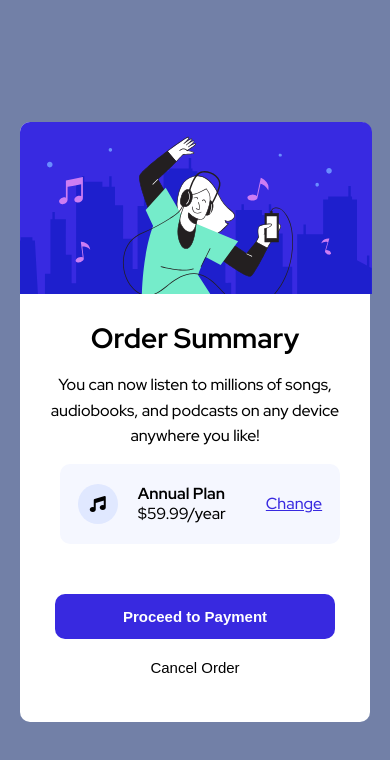
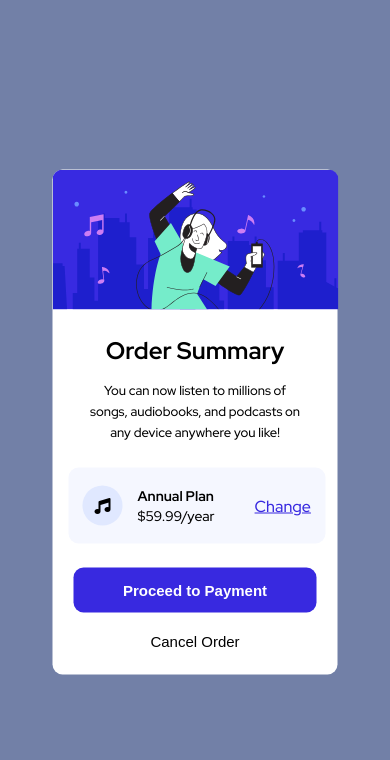
Before and after one commit to Deeppati2005/cart-component, a plain HTML site: page index.html in a window 390 px wide. Drawn offline with Linux system fonts and the light colour scheme.

Commit message:
final commit

```diff
--- a/style.css
+++ b/style.css
@@ -10,7 +10,7 @@ body {
   background-image: url(./design/images/pattern-background-desktop.svg);
   background-repeat: no-repeat;
   background-size: cover;
-  background-position: 100% 15% ;
+  background-position: 100% 15%;
   background-color: hsl(224, 23%, 55%);
 }
 
@@ -125,23 +125,52 @@ button {
   }
 
   .second-text p {
-    padding: 15px 30px;
+    padding: 15px 35px;
+    font-size: 13px;
+  }
+
+  .second-text h1 {
+    font-size: 24px;
+  }
+
+  .plan {
+    padding-block: 18px;
+    margin-inline: 16px;
+    width: 90%;
+    margin-top: 10px;
+  }
+
+  .plan-text p {
+    font-size: 14px;
+  }
+
+  .icon i {
+    height: 40px;
+    width: 40px;
   }
 
   .plan-link {
     padding-left: 40px;
   }
 
+  .plan-text {
+    padding-left: 15px;
+  }
+
   .img-first img {
-    height: 172px;
+    height: 140px;
   }
 
   .container {
-    width: 350px;
+    height: 505px;
+    width: 285px;
   }
 
   .btn-section {
-    padding-top: 50px;
+    margin-top: 24px;
+    padding-top: 0px;
   }
-
+  .btn1 {
+    width: 85%;
+  }
 }
```
Also changed, not shown: index.html (+1 -2 lines).
